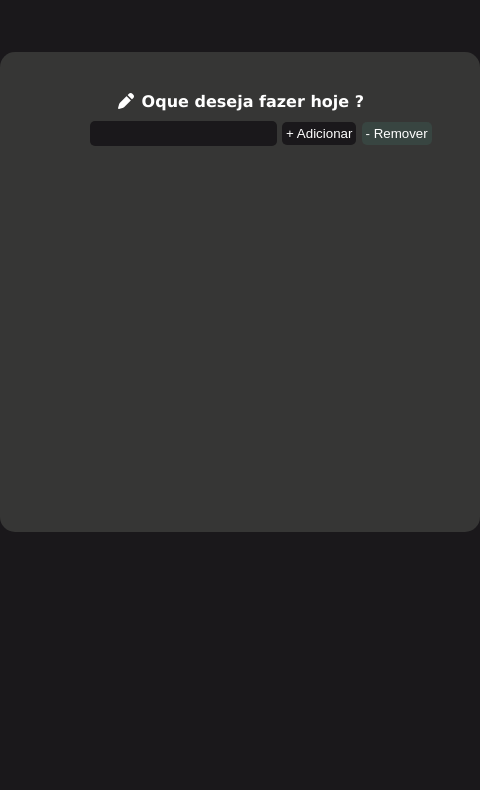
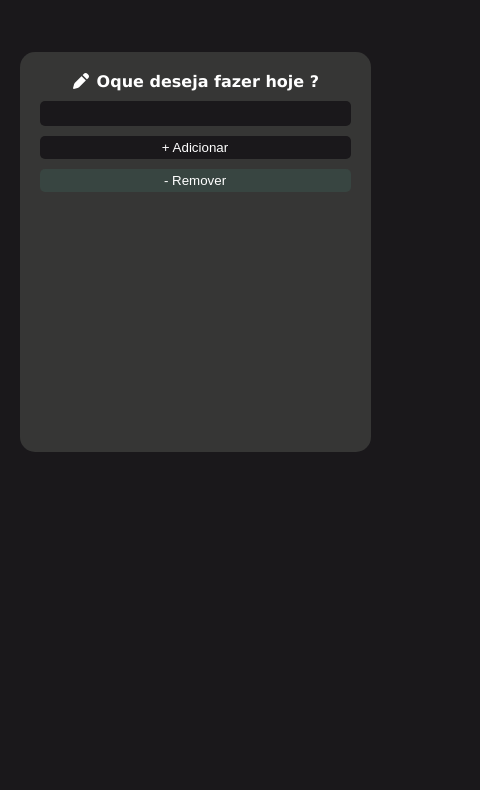
Before and after one commit to Samuel-Devx/To-List, a plain HTML site: page index.html in a window 390 px wide. Shown: the part 48-838 px from the top of the page, 480 px wide, since content can reach past the window. Drawn offline with Linux system fonts and the light colour scheme.

Commit message:
Responsividade

```diff
--- a/style.css
+++ b/style.css
@@ -1,5 +1,7 @@
 * { padding: 0;
-    margin: 0;}
+    margin: 0;
+ box-sizing: border-box;
+}
 
 body {
     font-family: 'Lucida Sans', 'Lucida Sans Regular', 'Lucida Grande', 'Lucida Sans Unicode', Geneva, Verdana, sans-serif;
@@ -11,12 +13,14 @@ body {
 
 main {
    background-color: #363635;
+    max-width: 90%;
    width: 400px;
    height: 400px;
    margin: auto;
    padding: 40px;
   border-radius: 15px;
   margin-top: 60px;
+ box-sizing: border-box;
 }
 .texto-prc {
     color: white;
@@ -64,9 +68,10 @@ input {
     border-radius: 5px;
     height: 25px;
     color: white;
-    margin-left: 50px;
+    margin-left: 10%;
     margin-top: 10px;
     padding-left: 10PX;
+    width: 80%;
 }
 
 button
@@ -77,6 +82,8 @@ button
     padding: 4px;
     border: none;
     transition: all 0.5s ease;
+    margin-left: 60px;
+    margin-top: 10px;
 }
 button:hover {
     transform: scale(1.1);
@@ -91,6 +98,7 @@ button:hover {
     padding: 4px;
     border: none;
     transition: all 0.5s ease;
+    margin-top: 10px;
 }
 .remover:hover {
     transform: scale(1.1);
@@ -100,3 +108,22 @@ ul {
     list-style: none;
     color: white;
 }
+
+@media (max-width: 600px) {
+    main {
+        padding: 20px;
+    }
+
+    input, button {
+        width: 100%;
+        margin: 10px 0 0 0;
+    }
+
+    .textotop {
+        font-size: 18px;
+    }
+
+    .tema {
+        margin-right: 10px;
+    }
+}
```
